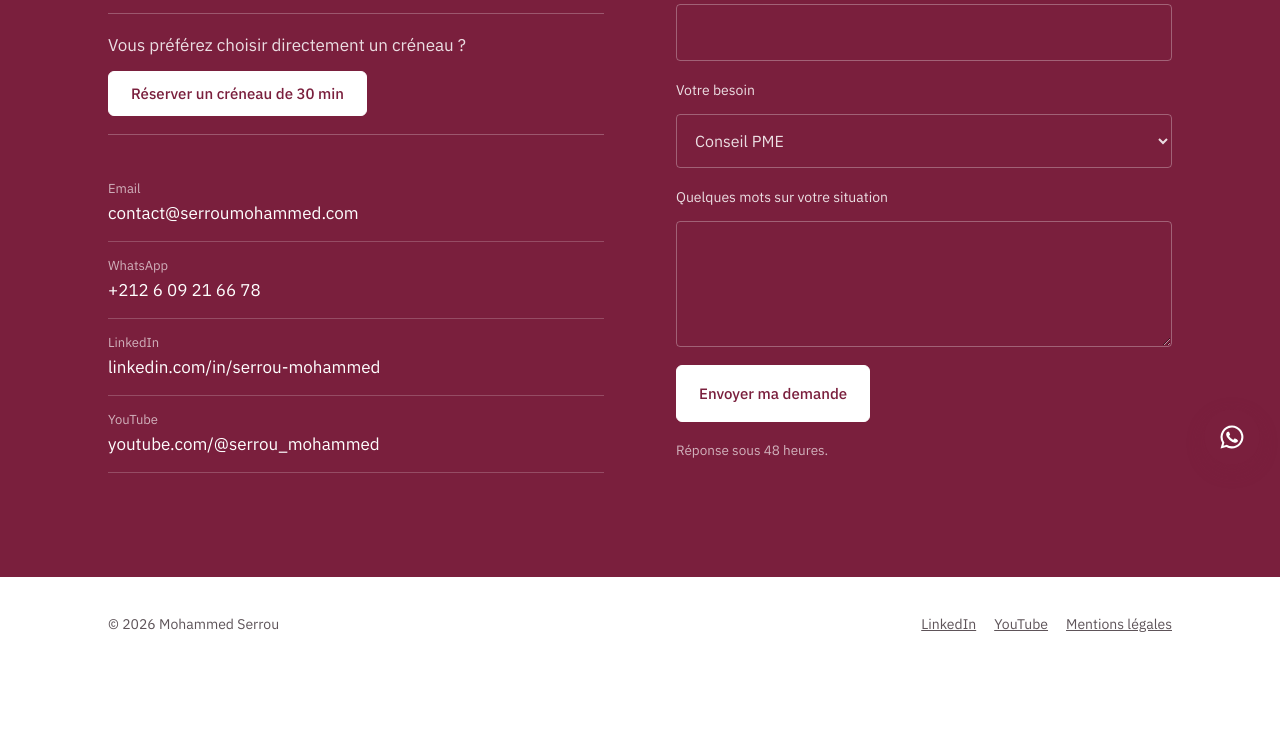
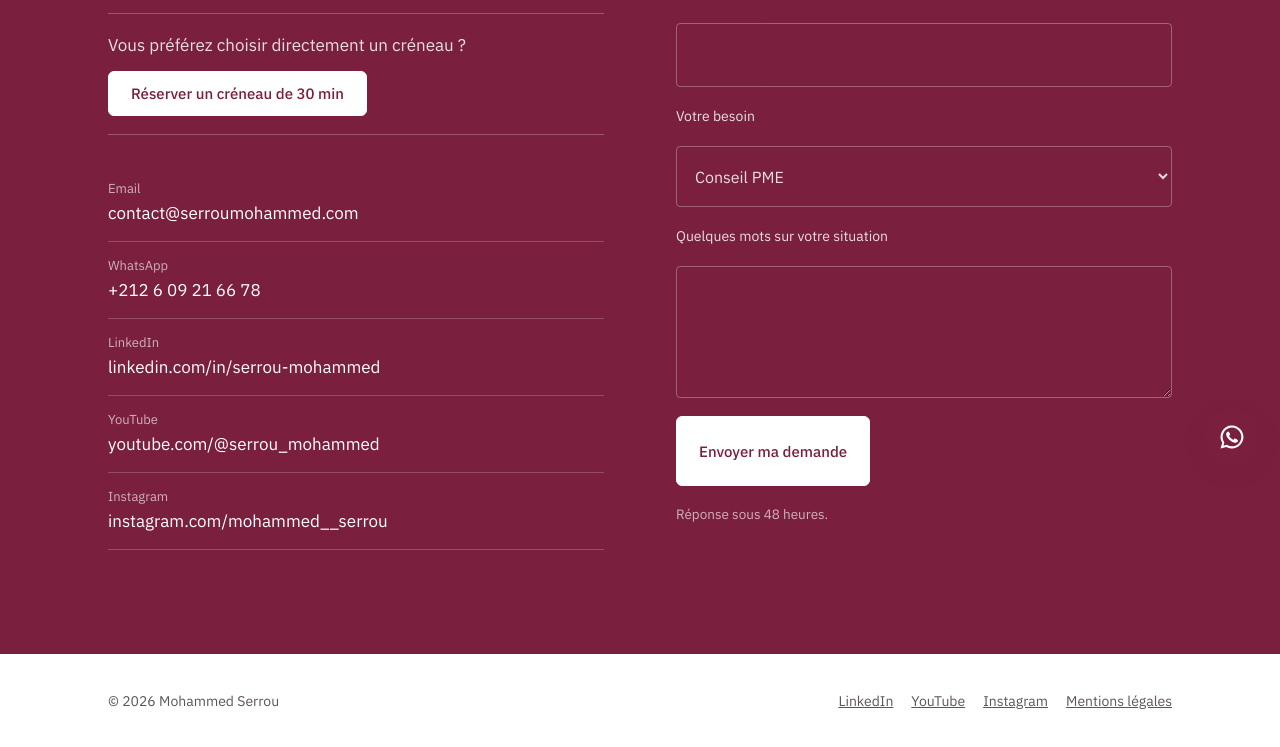
Before and after one commit to serroumohammed/ME, a website: page contact.html in a window 1280 px wide. Shown: the part 315-1062 px from the top of the page. Before the commit the page ends 986 px from the top, so only its background shows below. Drawn offline with Linux system fonts and the light colour scheme.

Commit message:
Add files via upload

```diff
--- a/config.js
+++ b/config.js
@@ -13,6 +13,6 @@ window.SITE_CONFIG = {
   // Réseaux sociaux (ex : "https://www.linkedin.com/in/ton-profil")
   linkedin: "https://www.linkedin.com/in/serrou-mohammed",
   youtube: "https://www.youtube.com/@serrou_mohammed",
-  instagram: "",
+  instagram: "https://www.instagram.com/mohammed__serrou/",
   tiktok: ""
 };
--- a/contact.html
+++ b/contact.html
@@ -422,7 +422,7 @@ nav{gap:20px}
       </div>
       <div class="direct">
         <a href="mailto:contact@serroumohammed.com"><small>Email</small>contact@serroumohammed.com</a>
-        <a href="https://wa.me/212609216678" target="_blank" rel="noopener"><small>WhatsApp</small>+212 6 09 21 66 78</a><a data-social="linkedin" hidden target="_blank" rel="noopener"><small>LinkedIn</small>linkedin.com/in/serrou-mohammed</a><a data-social="youtube" hidden target="_blank" rel="noopener"><small>YouTube</small>youtube.com/@serrou_mohammed</a>
+        <a href="https://wa.me/212609216678" target="_blank" rel="noopener"><small>WhatsApp</small>+212 6 09 21 66 78</a><a data-social="linkedin" hidden target="_blank" rel="noopener"><small>LinkedIn</small>linkedin.com/in/serrou-mohammed</a><a data-social="youtube" hidden target="_blank" rel="noopener"><small>YouTube</small>youtube.com/@serrou_mohammed</a><a data-social="instagram" hidden target="_blank" rel="noopener"><small>Instagram</small>instagram.com/mohammed__serrou</a>
       </div>
     </div>
 
```
